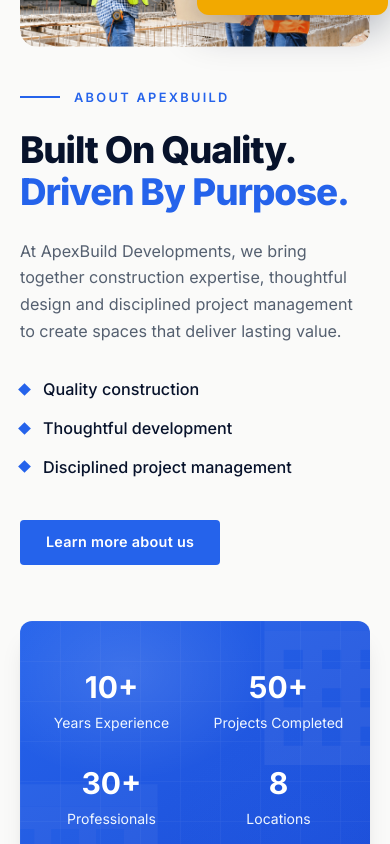
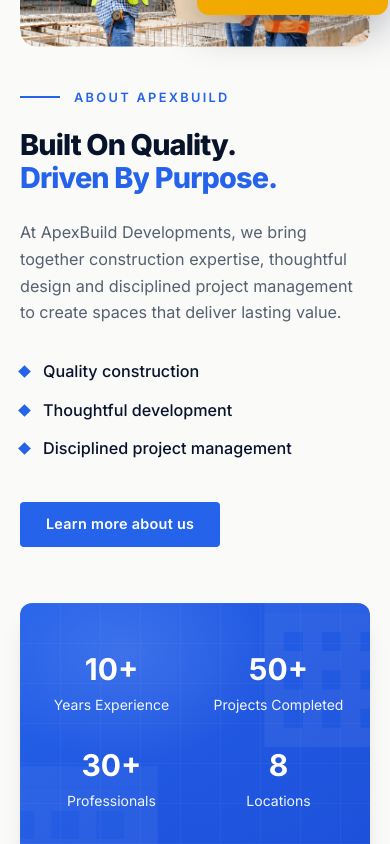
Before and after one commit to MavTech01/ApexBuild-Development-web, a React (Vite) app in the folder client/: page / in a window 390 px wide. Shown: the part 1240-2084 px from the top of the page. Built offline with nearby package versions, Linux system fonts and the light colour scheme.

Commit message:
style(ui): reduce section heading sizes on small screens
Lower the clamp() minimums (and the CTA base size) so section headings
read comfortably on phones without changing desktop, where the vw scale
and max sizes are untouched.

```diff
--- a/client/src/features/home/sections/About/AboutSection.jsx
+++ b/client/src/features/home/sections/About/AboutSection.jsx
@@ -67,7 +67,7 @@ export default function AboutSection() {
 
           <div>
             <Eyebrow>About ApexBuild</Eyebrow>
-            <SplitHeading size="text-[clamp(2.3rem,5.2vw,4.6rem)]" text="Built On Quality." accent="Driven By Purpose." />
+            <SplitHeading size="text-[clamp(1.8rem,5.2vw,4.6rem)]" text="Built On Quality." accent="Driven By Purpose." />
             <p className="mt-6 max-w-[36em] text-mut">
               At ApexBuild Developments, we bring together construction expertise, thoughtful design and
               disciplined project management to create spaces that deliver lasting value.
--- a/client/src/features/home/sections/Contact/ContactMethods.jsx
+++ b/client/src/features/home/sections/Contact/ContactMethods.jsx
@@ -18,7 +18,7 @@ export default function ContactMethods() {
   return (
     <div className="min-w-0">
       <Eyebrow>Get in touch</Eyebrow>
-      <SplitHeading size="text-[clamp(2.3rem,5.4vw,5rem)]" text="Start Your Project" accent="Today." />
+      <SplitHeading size="text-[clamp(1.8rem,5.4vw,5rem)]" text="Start Your Project" accent="Today." />
       <p className="mt-6 max-w-[36em] text-mut">
         Tell us about your vision and we&apos;ll help bring it to life with quality craftsmanship and
         dedicated service.
--- a/client/src/features/home/sections/Process/ProcessSection.jsx
+++ b/client/src/features/home/sections/Process/ProcessSection.jsx
@@ -47,7 +47,7 @@ export default function ProcessSection() {
               text="How We"
               accent="Get It Done."
               accentClassName="text-gold"
-              size="text-[clamp(2.2rem,4.8vw,4.3rem)]"
+              size="text-[clamp(1.75rem,4.8vw,4.3rem)]"
               className="mb-3.5 min-[900px]:mb-9"
             />
 
--- a/client/src/features/home/sections/shared/SplitHeading.jsx
+++ b/client/src/features/home/sections/shared/SplitHeading.jsx
@@ -16,7 +16,7 @@ export default function SplitHeading(props) {
     accent = '',
     as: Tag = 'h2',
     className = '',
-    size = 'text-[clamp(2.2rem,5vw,4.4rem)]',
+    size = 'text-[clamp(1.75rem,5vw,4.4rem)]',
     accentClassName = 'text-royal',
   } = props
   const [ref, inView] = useRevealOnScroll(0.3)
--- a/client/src/features/projects/ProjectsCTA.jsx
+++ b/client/src/features/projects/ProjectsCTA.jsx
@@ -30,7 +30,7 @@ export default function ProjectsCTA() {
             <h2
               id="projects-cta-heading"
               style={{ animationDelay: '90ms' }}
-              className={`mt-6 font-display text-[2rem] leading-[1.08] font-semibold text-balance text-ink-950 sm:text-[2.5rem] lg:text-[2.75rem] ${reveal}`}
+              className={`mt-6 font-display text-[1.6rem] leading-[1.08] font-semibold text-balance text-ink-950 sm:text-[2.5rem] lg:text-[2.75rem] ${reveal}`}
             >
               Have a Project in Mind?
             </h2>
```
